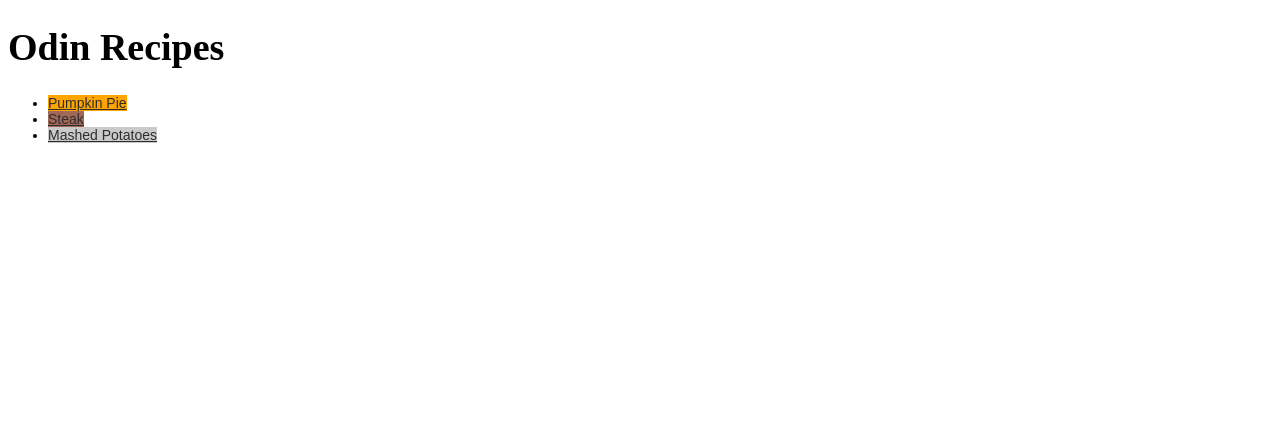
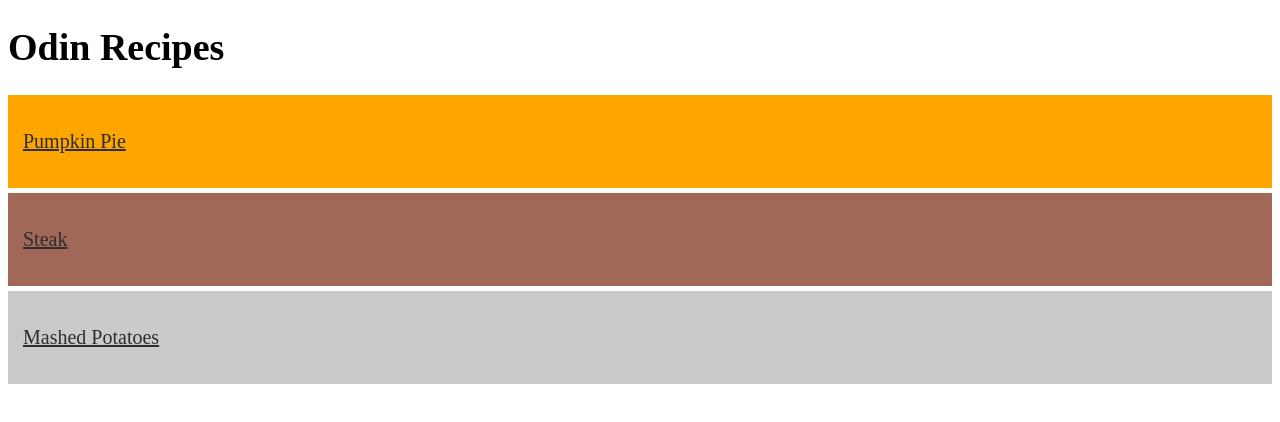
Before and after one commit to Blackbird626/odin-recipes, a plain HTML site: page index.html in a window 1280 px wide. Drawn offline with Linux system fonts and the light colour scheme.

Commit message:
Improve the format on the homepage using <div>
Used div with block display to add larger color blocks to the page. This was used as it adds more visual intrigue in comparison to a more basic list.

```diff
--- a/index.html
+++ b/index.html
@@ -8,10 +8,8 @@
 
     <body>
         <h1>Odin Recipes</h1>
-        <ul>
-            <li><a href="recipes/pumpkinpie.html" class="link" id="pumpkinpie">Pumpkin Pie</a></li>
-            <li><a href="recipes/steak.html" class="link" id="steak">Steak</a></li>
-            <li><a href="recipes/mashed.html" class="link" id="mashed">Mashed Potatoes</a></li>
-        </ul>
+            <div class="homepage" id="pumpkinpie"><p><a href="recipes/pumpkinpie.html" class="link">Pumpkin Pie</a><p></div>
+            <div class="homepage" id="steak"><p><a href="recipes/steak.html" class="link">Steak</a></p></div>
+            <div class="homepage" id="mashed"><p><a href="recipes/mashed.html" class="link">Mashed Potatoes</a></p></div>
     </body>
 </html>
--- a/style.css
+++ b/style.css
@@ -19,6 +19,13 @@ h1 {
 .link {
     color: rgb(46, 46, 46);
     font-weight: 500;
+    font-family: "Times New Roman", serif;
+}
+
+.homepage {
+    padding: 15px;
+    font-size: 20px;
+    margin-bottom: 5px;
 }
 
 #pumpkinpie {
```
